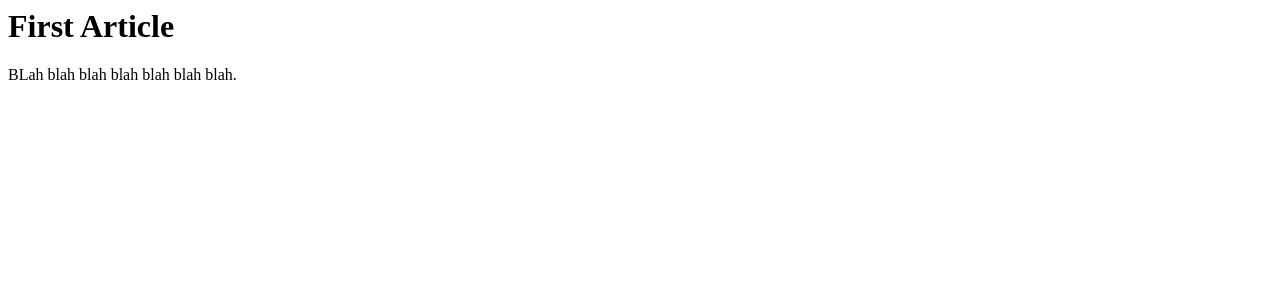
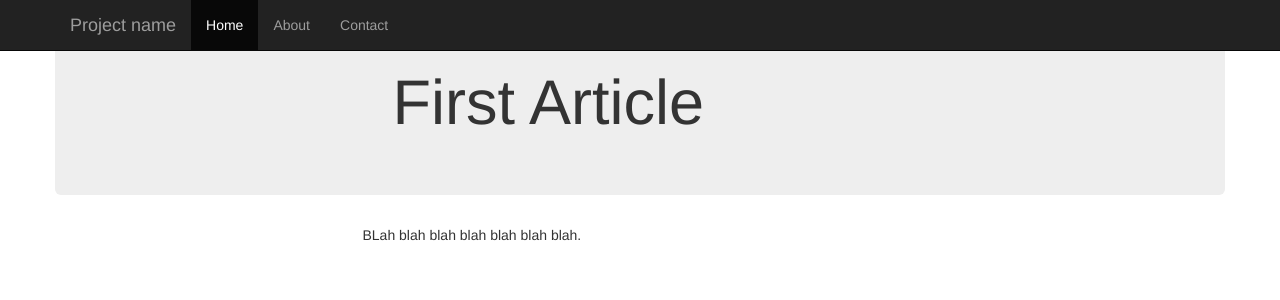
Before and after one commit to LucianBor47/ACL, a Django app: page /aclsite/1/content in a window 1280 px wide. Shown: the top 300 px of the page. Run offline with Django 3.2, Linux system fonts and the light colour scheme; data comes from the database, SQL or seed files in the repository; both versions use the stored data as it was after the commit; some libraries are stand-ins or nearby versions.

Commit message:
Added base.html

```diff
--- a/aclsite/templates/base.html
+++ b/aclsite/templates/base.html
@@ -1,15 +1,55 @@
-<html>
+<!DOCTYPE html>
+<html lang='en'>
+
 <head>
-<title>ACL - {{ title }}</title>
+    <meta charset="utf-8">
+    <meta http-equiv="X-UA-Compatible" content="IE=edge">
+    <meta name="viewport" content="width=device-width, initial-scale=1">
+    <title>ACL - {{ title }}</title>
+    <link rel="stylesheet" href="https://maxcdn.bootstrapcdn.com/bootstrap/3.3.7/css/bootstrap.min.css"
+    integrity="sha384-BVYiiSIFeK1dGmJRAkycuHAHRg32OmUcww7on3RYdg4Va+PmSTsz/K68vbdEjh4u" crossorigin="anonymous">
 </head>
 
 <body>
+<div class="container">
+    <nav class="navbar navbar-inverse navbar-fixed-top">
+        <div class="container">
+            <div class="navbar-header">
+                <button type="button" class="navbar-toggle collapsed" data-toggle="collapse" data-target="#navbar" aria-expanded="false" aria-controls="navbar">
+                    <span class="sr-only">Toggle navigation</span>
+                    <span class="icon-bar"></span>
+                    <span class="icon-bar"></span>
+                    <span class="icon-bar"></span>
+                </button>
+                <a class="navbar-brand" href="#">Project name</a>
+            </div>
+            <div id="navbar" class="collapse navbar-collapse">
+                <ul class="nav navbar-nav">
+                    <li class="active"><a href="#">Home</a></li>
+                    <li><a href="#about">About</a></li>
+                    <li><a href="#contact">Contact</a></li>
+                </ul>
+            </div><!--/.nav-collapse -->
+        </div>
+    </nav>
 
-<h1>{% block title %}{% endblock %}</h1>
+    <div class="row jumbotron">
+        <div class="col-md-6 col-md-offset-3">
+            <h1>{% block title %}{% endblock %}</h1>
+        </div>
+    </div>
+    <div class="row">
+        <div class="col-md-6 col-md-offset-3">
+            <p>{% block content %}{% endblock %}</p>
+        </div>
+    </div>
 
-<p>{% block content %}
-{% endblock %}</p>
-
+</div>
+<script src="https://ajax.googleapis.com/ajax/libs/jquery/1.12.4/jquery.min.js"></script>
+<script>window.jQuery || document.write('<script src="../../assets/js/vendor/jquery.min.js"><\/script>')</script>
+<script src="../../dist/js/bootstrap.min.js"></script>
+<!-- IE10 viewport hack for Surface/desktop Windows 8 bug -->
+<script src="../../assets/js/ie10-viewport-bug-workaround.js"></script>
 </body>
 
 </html>
```
Also changed, not shown: db.sqlite3.
